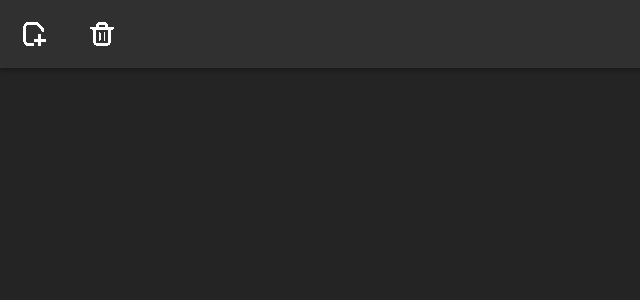
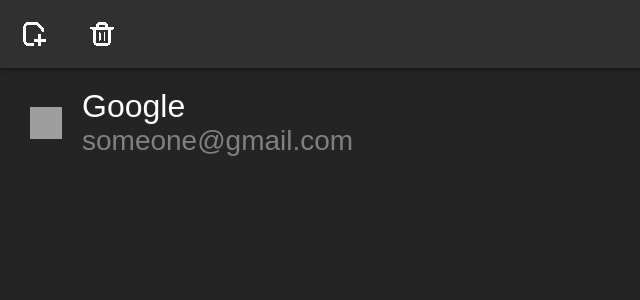
Before and after one commit to justryanw/react-pass, a React (Vite) app: page / in a window 1280 px wide. Shown: the top 300 px of the page, without its empty margins (0-640 px from the left). Built offline with nearby package versions, Linux system fonts and the light colour scheme; grey boxes are pictures that could not be loaded; the HTML template or start-up script is replaced by a standard one.

Commit message:
basic ui

```diff
--- a/src/App.tsx
+++ b/src/App.tsx
@@ -2,6 +2,9 @@
 import './style.css';
 import addIcon from './assets/add.svg';
 import trashIcon from './assets/trash.svg';
+import googleIcon from './assets/google.ico';
+
+
 
 function App() {
   const [count, setCount] = useState(0);
@@ -10,12 +13,21 @@
     <>
       <div className="header-row">
         <div className='btn'>
-          <img src={addIcon} alt="Add" />
+          <img src={addIcon} alt="Add" className='icon' />
         </div>
         <div className='btn'>
-          <img src={trashIcon} alt="Delete" />
+          <img src={trashIcon} alt="Delete" className='icon' />
         </div>
       </div>
+      <ul className='list'>
+        <li className='login'>
+          <img className='favicon' src={googleIcon}></img>
+          <div>
+            <div className="title">Google</div>
+            <div className="username">someone@gmail.com</div>
+          </div>
+        </li>
+      </ul>
     </>
   );
 }
--- a/src/style.css
+++ b/src/style.css
@@ -1,6 +1,6 @@
 * {
     font-family: Arial, Helvetica, sans-serif;
-    font-size: 50px;
+    font-size: 38px;
     box-sizing: border-box;
 }
 
@@ -41,7 +41,43 @@
     transition: background-color 0.2s;
 }
 
-img {
+.icon {
     width: 50%;
     height: 50%;
 }
+
+.list {
+    list-style: none;
+    padding: 5px;
+    margin: 5px;
+}
+
+.login {
+    margin: 0px;
+    border-radius: 0.25em;
+    padding: 10px;
+    user-select: none;
+    display: flex;
+}
+
+.login:hover {
+    background-color: #3E3E3E;
+    transition: background-color 0.2s;
+}
+
+.favicon {
+    width: 32px;
+    height: 32px;
+    margin: auto 10px;
+}
+
+.title {
+    font-size: 32px;
+    padding: 0 10px;
+}
+
+.username {
+    font-size: 28px;
+    color: gray;
+    padding: 0 10px;
+}
```
Also changed, not shown: 1 other file (tests, documents, lock files or other folders).
